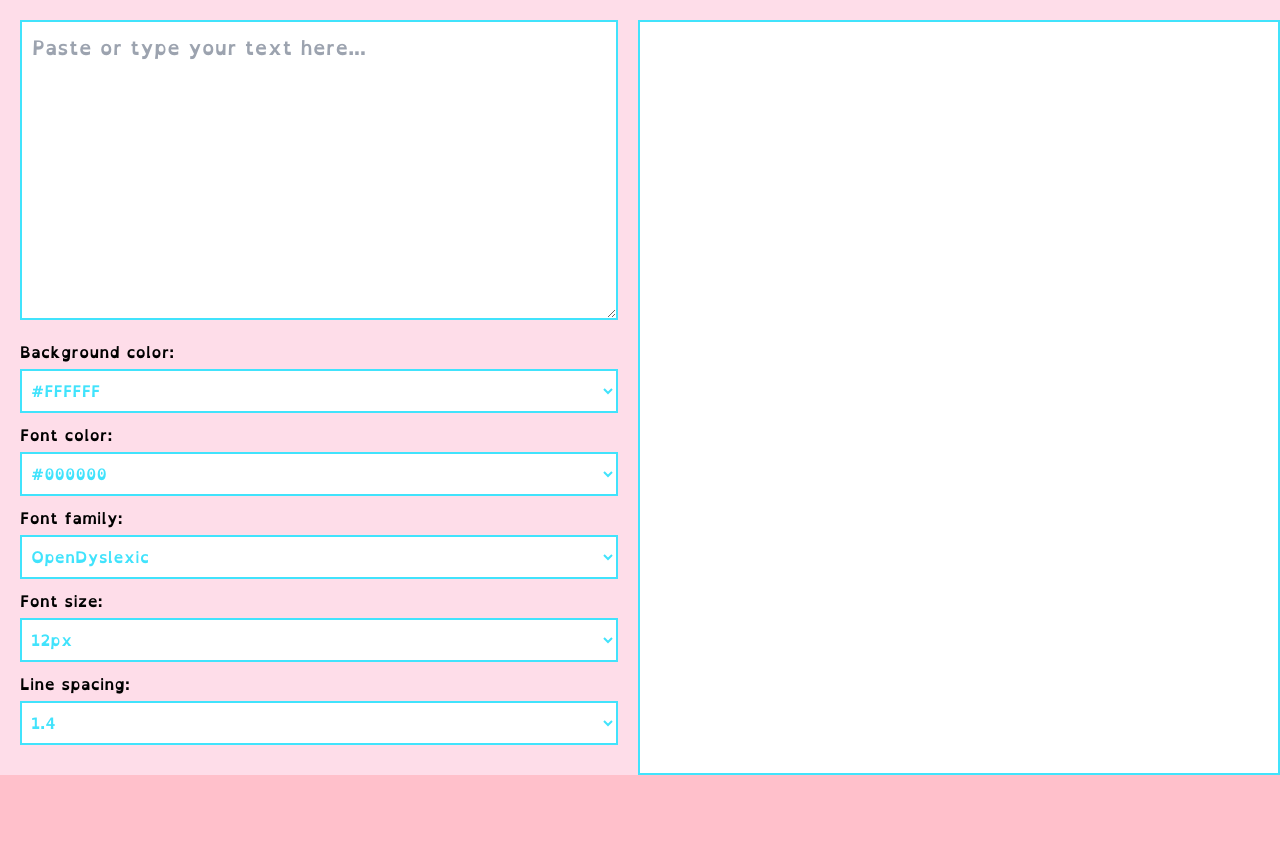
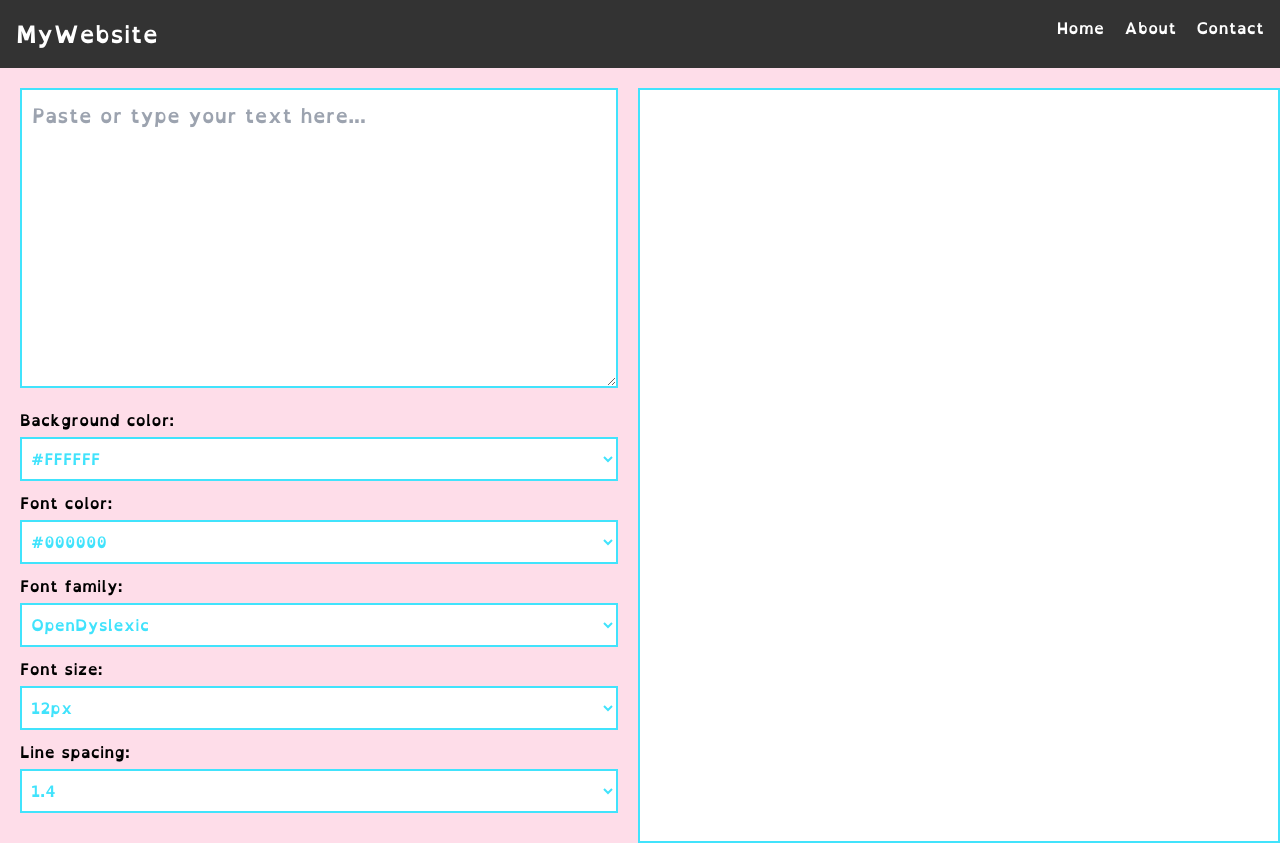
Before and after one commit to ruchikamuddinagiri/ReMEDI, a Next.js app: page /text in a window 1280 px wide. Before the commit the page ends 800 px from the top, so only its background shows below. Built offline with nearby package versions, Linux system fonts and the light colour scheme; a web font is replaced by a local one.

Commit message:
adding header

```diff
--- /dev/null
+++ b/src/app/Header.tsx
@@ -0,0 +1,30 @@
+import Link from 'next/link';
+
+const Header = () => {
+    return (
+      <header style={{ display: 'flex', justifyContent: 'space-between', padding: '1rem', backgroundColor: '#333', color: '#fff' }}>
+        <div style={{ fontSize: '1.5rem' }}>MyWebsite</div>
+        <nav>
+          <ul style={{ listStyle: 'none', display: 'flex', gap: '20px' }}>
+            <li>
+              <Link style={{ color: '#fff', textDecoration: 'none' }} href="/">
+                Home
+              </Link>
+            </li>
+            <li>
+              <Link style={{ color: '#fff', textDecoration: 'none' }}href="/about">
+                About
+              </Link>
+            </li>
+            <li>
+              <Link style={{ color: '#fff', textDecoration: 'none' }} href="/contact">
+                Contact
+              </Link>
+            </li>
+          </ul>
+        </nav>
+      </header>
+    );
+  };
+
+  export default Header;
--- a/src/app/layout.tsx
+++ b/src/app/layout.tsx
@@ -1,5 +1,6 @@
 import type { Metadata } from "next";
 import "./globals.css";
+import Header from './Header';
 
 export const metadata: Metadata = {
   title: "Create Next App",
@@ -13,7 +14,11 @@ export default function RootLayout({
 }>) {
   return (
     <html lang="en">
-      <body>{children}</body>
+
+      <body>
+      <Header />
+        {children}
+        </body>
     </html>
   );
 }
--- a/src/app/page.tsx
+++ b/src/app/page.tsx
@@ -3,27 +3,48 @@ import Image from "next/image";
 import "./globals.css";
 // import "bootstrap/dist/css/bootstrap.min.css";
 
-import { useState, FormEvent } from 'react';
+import { useState, useEffect, FormEvent } from 'react';
+import Link from 'next/link';
+import { useRouter } from 'next/navigation';
 
 
 export default function Home() {
+  const router = useRouter();
   const [showModal, setShowModal] = useState(true);
+  useEffect(() => {
+    // Attempt to retrieve the session token from sessionStorage
+    console.log("hi")
+    const sessionToken = sessionStorage.getItem('email');
+    if(sessionToken){
+      setShowModal(false)
+    }
+   console.log('email:', sessionToken);
+  }, []);
+
+
+   // Empty dependency array ensures this runs once on mount
 
   const handleSubmit = async (event: FormEvent<HTMLFormElement>) => {
     event.preventDefault();
     setShowModal(false); // Hide modal on form submission
 
+
     // Implement further actions here, like form validation or data submission
     const formData = new FormData(event.currentTarget)
-    const email = formData.get('email')
+
+    const email  = formData.get('email')
     const name = formData.get('name')
     const age = formData.get('age')
+
+    sessionStorage.setItem('email', String(email));
 
     const response = await fetch('/api', {
       method: 'POST',
       headers: { 'Content-Type': 'application/json' },
       body: JSON.stringify({ email, name, age }),
     })
+
+    router.push('/');
   };
 
   return (
```
